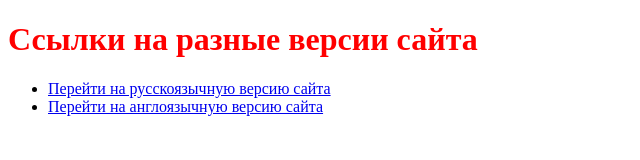
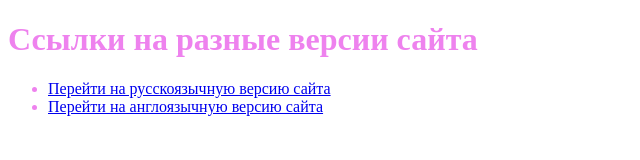
Before and after one commit to Ekatuh/rep_dliy_lab_4, a plain HTML site: page index.html in a window 1280 px wide. Shown: the whole page, without its empty margins (0-640 px from the left). Drawn offline with Linux system fonts and the light colour scheme.

Commit message:
Попытка 11

```diff
--- a/index.html
+++ b/index.html
@@ -5,7 +5,11 @@
     <title>Сборник всех страничек</title>
     <style>
         h1 {
-        color: red
+        color: violet
+        }
+
+        body {
+        color: violet
         }
     </style>
 </head>
```
Also changed, not shown: 1 other file.
